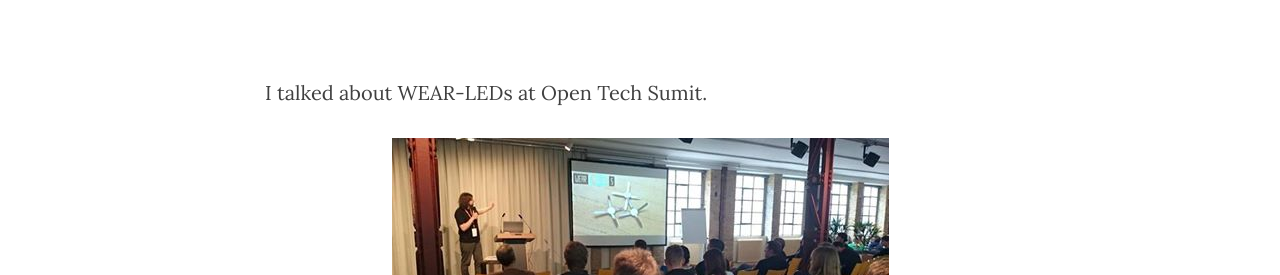
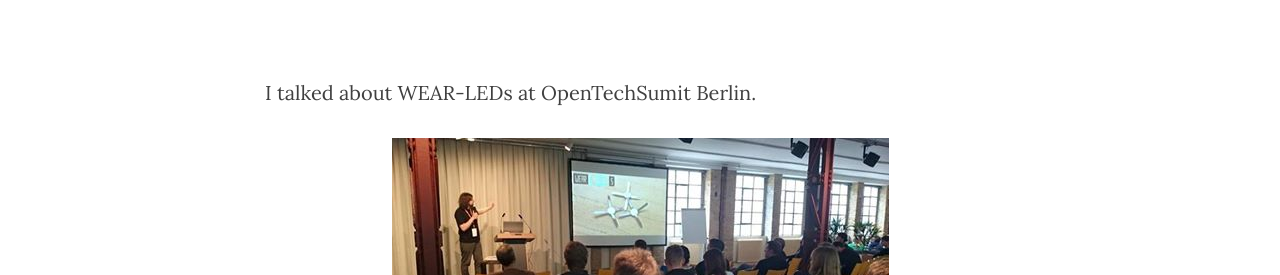
Before and after one commit to renebohne/renebohne.github.io, a Jekyll site: the page built from _posts/2015-05-14-opentechsumit.markdown, in a window 1280 px wide. Shown: the part 478-753 px from the top of the page. Built offline with Jekyll 4.4.1, drawn with Linux system fonts in a browser that asks for light colours; nearby versions of some CDN libraries.

Commit message:
opentechsumit post

```diff
--- a/_posts/2015-05-14-opentechsumit.markdown
+++ b/_posts/2015-05-14-opentechsumit.markdown
@@ -8,5 +8,5 @@ header-img: "img/post-bg.jpg"
 tags: talk Berlin
 ---
 
-<p>I talked about WEAR-LEDs at Open Tech Sumit.</p>
+<p>I talked about WEAR-LEDs at OpenTechSumit Berlin.</p>
 ![3D body scanner]({{ site.url }}/img/opentechsumit.jpg){: .center-image }
```
